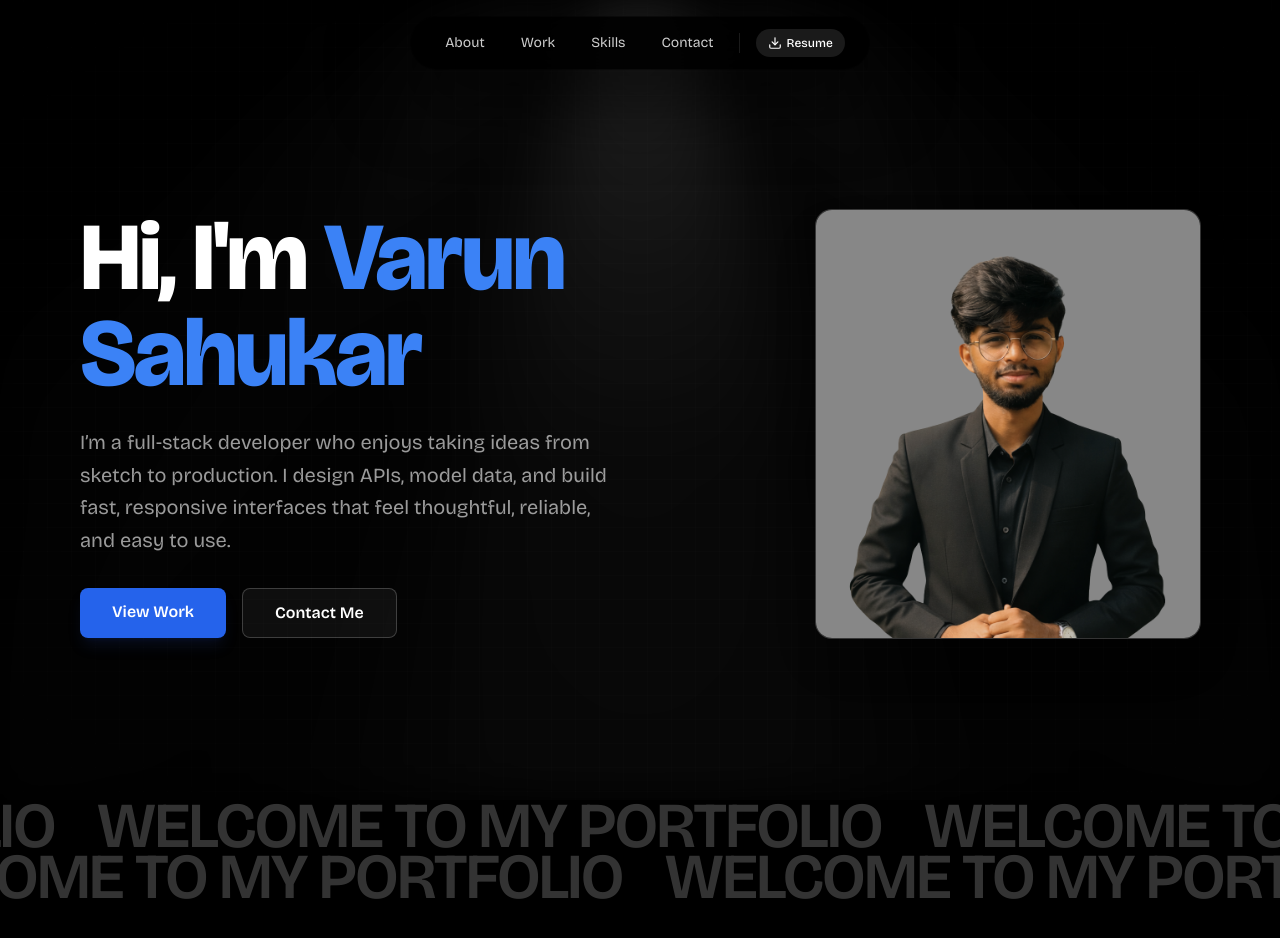
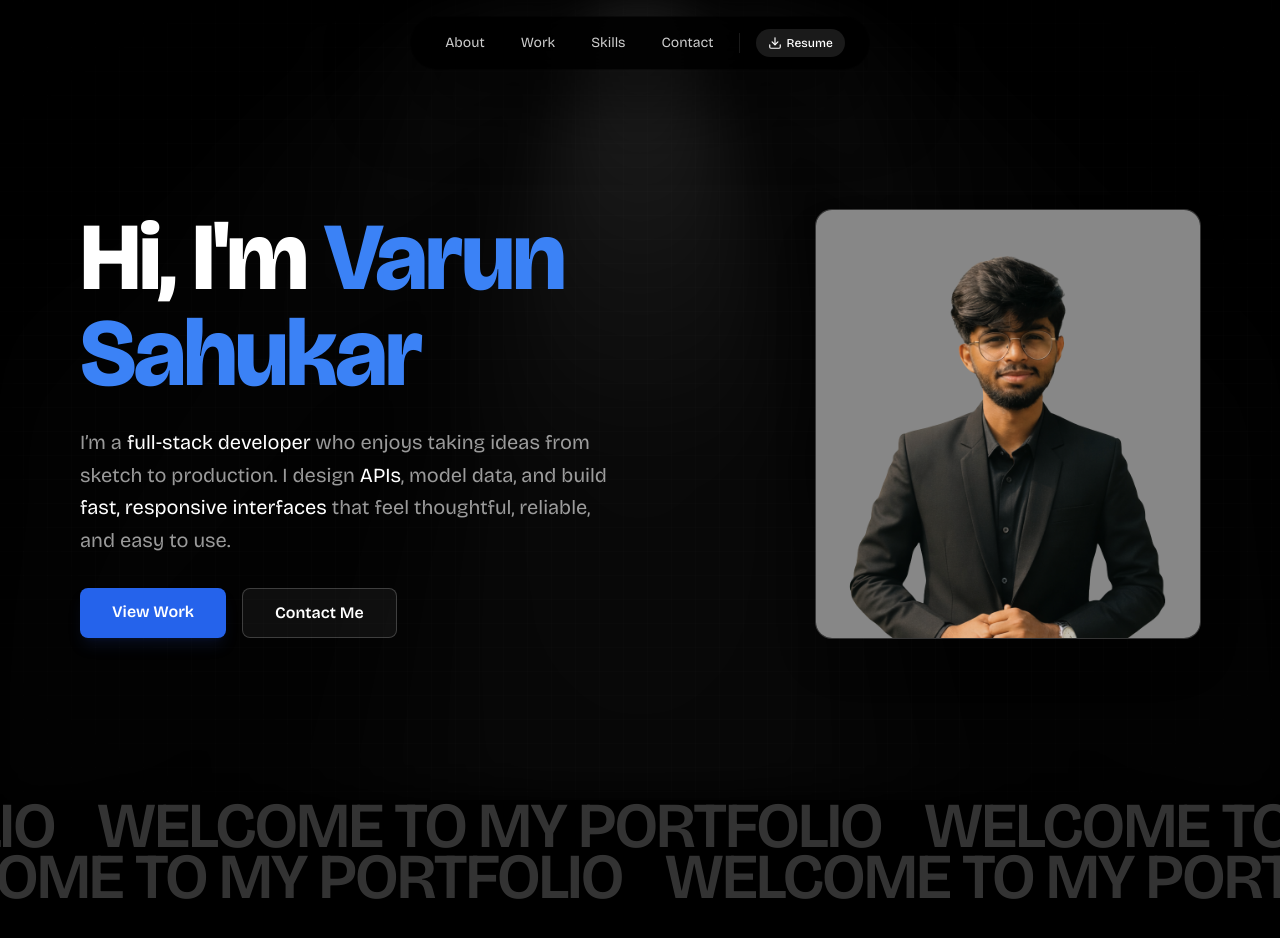
Before and after one commit to varunsahukar/portfoilo, a React (Vite) app: page / in a window 1280 px wide. Shown: the top 938 px of the page. Built offline with nearby package versions, Linux system fonts and the light colour scheme.

Commit message:
Home: selective curly underline in hero text

```diff
--- a/src/pages/Home.jsx
+++ b/src/pages/Home.jsx
@@ -9,7 +9,8 @@ export default function Home() {
             Hi, I'm <span className="text-blue-500">Varun Sahukar</span>
           </h1>
           <p className="text-xl text-white/60 max-w-2xl leading-relaxed mb-8">
-I’m a full‑stack developer who enjoys taking ideas from sketch to production. I design APIs, model data, and build fast, responsive interfaces that feel thoughtful, reliable, and easy to use.          </p>
+            I’m a <span className="nav-link-curly text-white">full‑stack developer</span> who enjoys taking ideas from sketch to production. I design <span className="nav-link-curly text-white">APIs</span>, model data, and build <span className="nav-link-curly text-white">fast, responsive interfaces</span> that feel thoughtful, reliable, and easy to use.
+          </p>
           <div className="flex gap-4">
             <a href="#projects" className="bg-blue-600 text-white px-8 py-3 rounded-lg font-semibold hover:bg-blue-700 transition shadow-lg shadow-blue-900/20">View Work</a>
             <a href="#contact" className="border border-white/20 text-white px-8 py-3 rounded-lg font-semibold hover:border-blue-500 hover:text-blue-500 transition bg-white/5">Contact Me</a>
```
